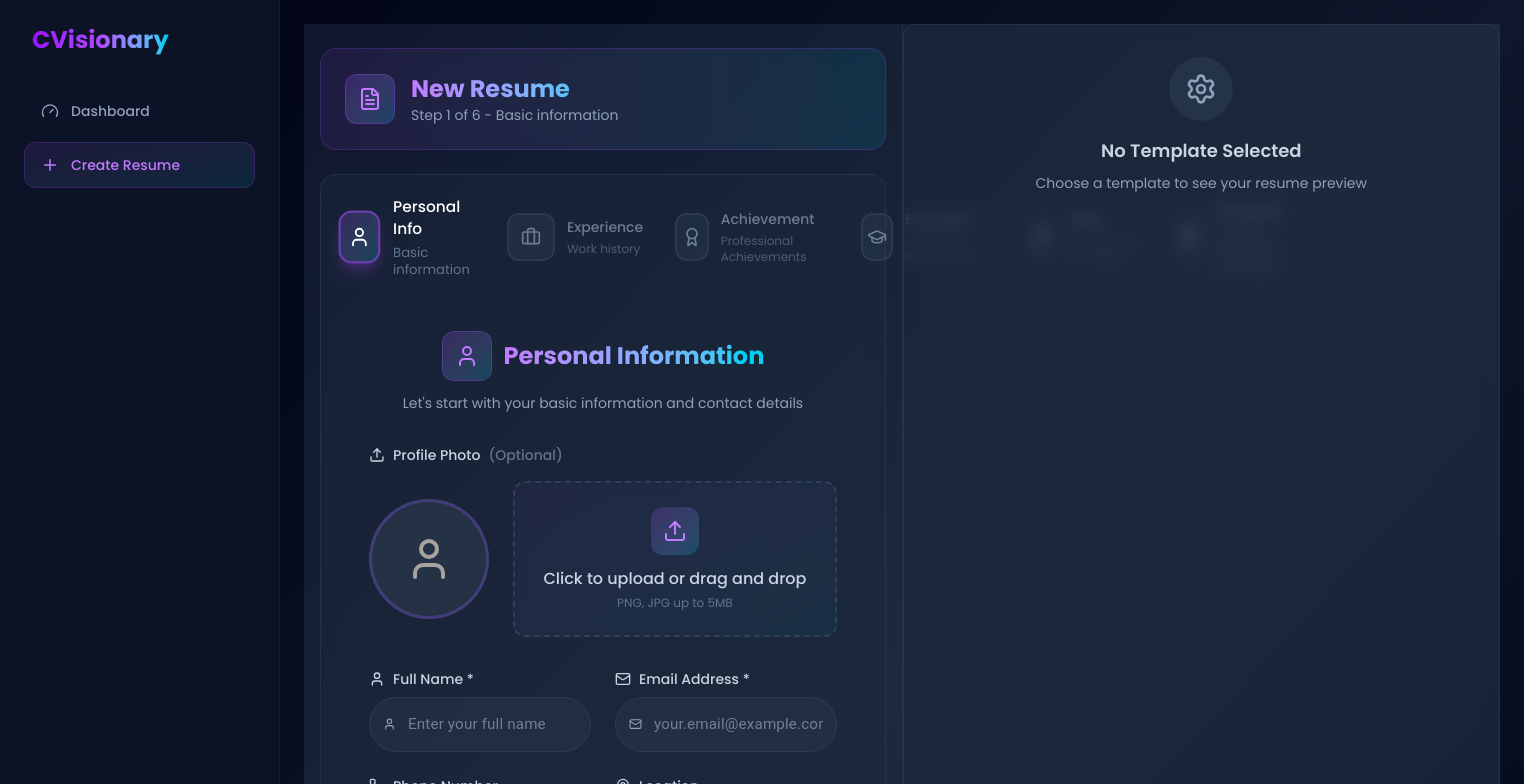
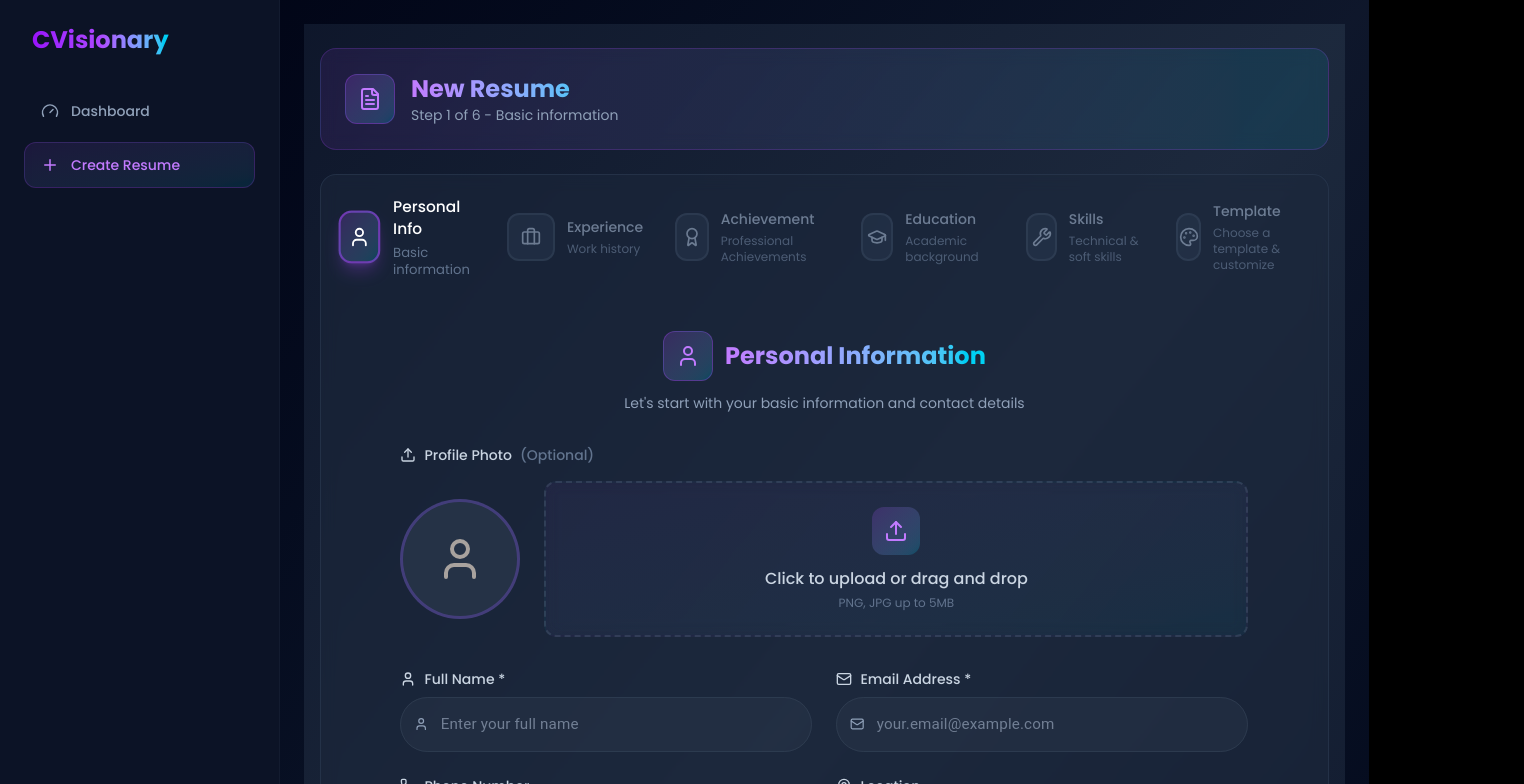
Before and after one commit to itsDonya/CVisionary, a React (Vite) app in the folder client/: page /panel/resume/create in a window 1280 px wide. Shown: the top 784 px of the page, 1524 px wide, since content can reach past the window. Built offline with nearby package versions, Linux system fonts and the light colour scheme.

Commit message:
temporarily hide Preview Panel

```diff
--- a/client/src/pages/user/ResumeBuilder.tsx
+++ b/client/src/pages/user/ResumeBuilder.tsx
@@ -188,7 +188,8 @@ const ResumeBuilder = () => {
         {/* Main Content */}
         <div
           className={`transition-all duration-300 ${
-            showPreview ? "w-1/2" : "w-full"
+            // showPreview ? "w-1/2" : "w-full"
+            "w-full"
           }`}>
           <div className="max-w-4xlss wf-ull mx-auto px-4 py-6 space-y-6">
             {/* Header */}
@@ -409,13 +410,13 @@ const ResumeBuilder = () => {
         </div>
 
         {/* Preview Panel */}
-        {showPreview && (
+        {/* {showPreview && (
           <div className="w-1/2 border-l border-slate-700/50">
             <div className="sticky top-0 h-screen overflow-auto">
               <PreviewPanel className="h-full" />
             </div>
           </div>
-        )}
+        )} */}
       </div>
 
       {/* Template Customizer Dialog */}
```
